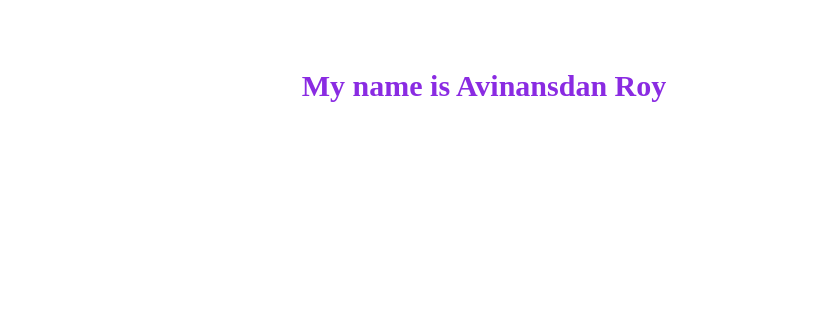
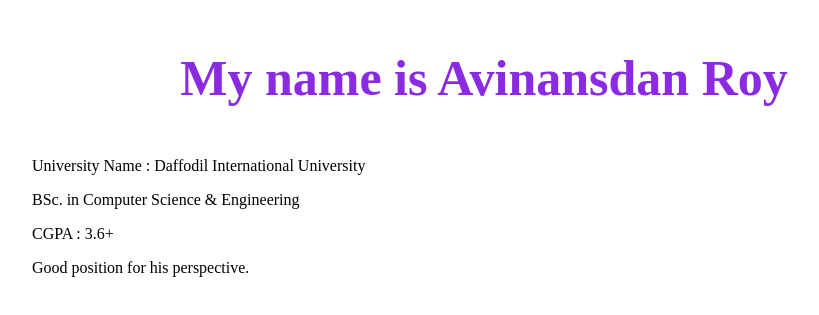
Before and after one commit to AvinandanRoy/Basic-css1, a plain HTML site: page index.html in a window 1280 px wide. Shown: the part 131-446 px from the top of the page, without its empty margins (156-975 px from the left). Drawn offline with Linux system fonts and the light colour scheme.

Commit message:
recover all things

```diff
--- a/index.css
+++ b/index.css
@@ -1,10 +1,10 @@
 .JustForFun{
-    margin: 200px;
-    text-align:  center;
+    margin: 180px;
 }
 
 .name{
-    font-size: 30px ;
+    text-align:  center;
+    font-size: 50px ;
     font-weight: 800;
     color: blueviolet;
     font-family: 'Times New Roman', Times, serif;
--- a/index.html
+++ b/index.html
@@ -9,6 +9,11 @@
 <body>
     <div class="JustForFun">
         <p class="name">My name is Avinansdan Roy</p>
+
+        <p class="description">University Name : Daffodil International University</p>
+        <p class="description">BSc. in Computer Science & Engineering</p>
+        <p class="description">CGPA : 3.6+</p>
+        <p class="description">Good position for his perspective.</p>
     </div>
 </body>
 </html>
```
